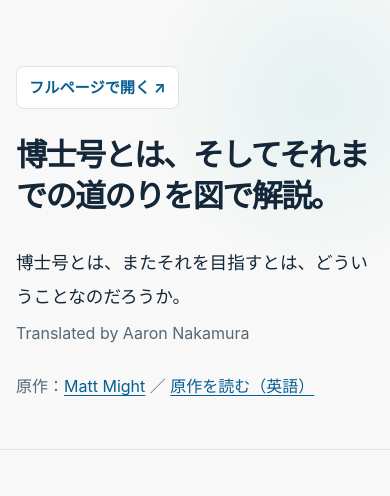
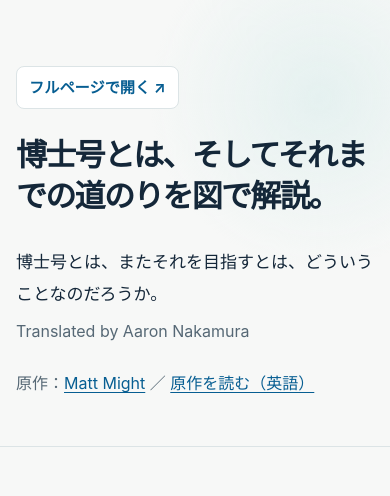
Before and after one commit to aarontnakamura/aarontnakamura.github.io, a plain HTML site: page phd-guide-ja.html in a window 390 px wide. Shown: the top 496 px of the page. Drawn offline with Linux system fonts and the light colour scheme.

Commit message:
Fine tune mobile title and introduction sizes

```diff
--- a/phd-guide-ja.html
+++ b/phd-guide-ja.html
@@ -39,9 +39,9 @@
     @media (max-width:700px) {
       .shell { width:min(100% - 32px,540px); }
       .hero { padding:66px 0 48px; }
-      h1 { font-size:clamp(1.95rem,6vw,2.15rem); }
+      h1 { font-size:31px; }
       .full-page-link { font-size:.95rem; }
-      .lead { font-size:1.1rem; }
+      .lead { font-size:17px; }
       .translator-credit, .intro-note { font-size:1rem; }
       .guide { padding:10px 0 50px; }
       .step { padding:42px 0 48px; }
```
